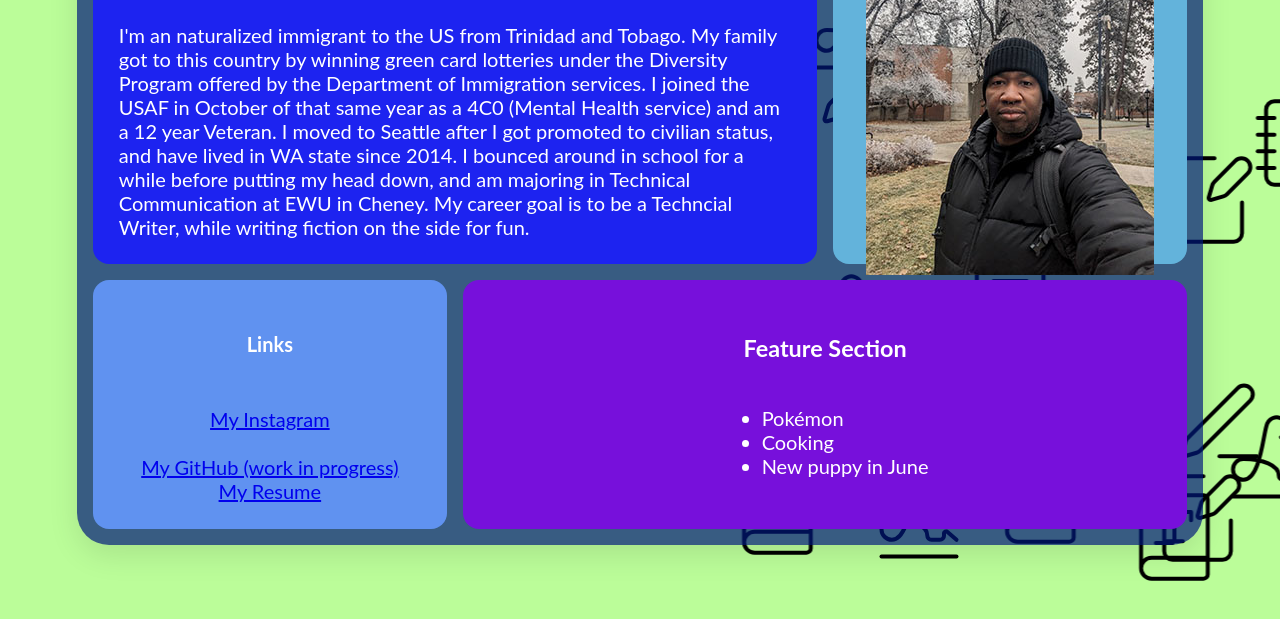
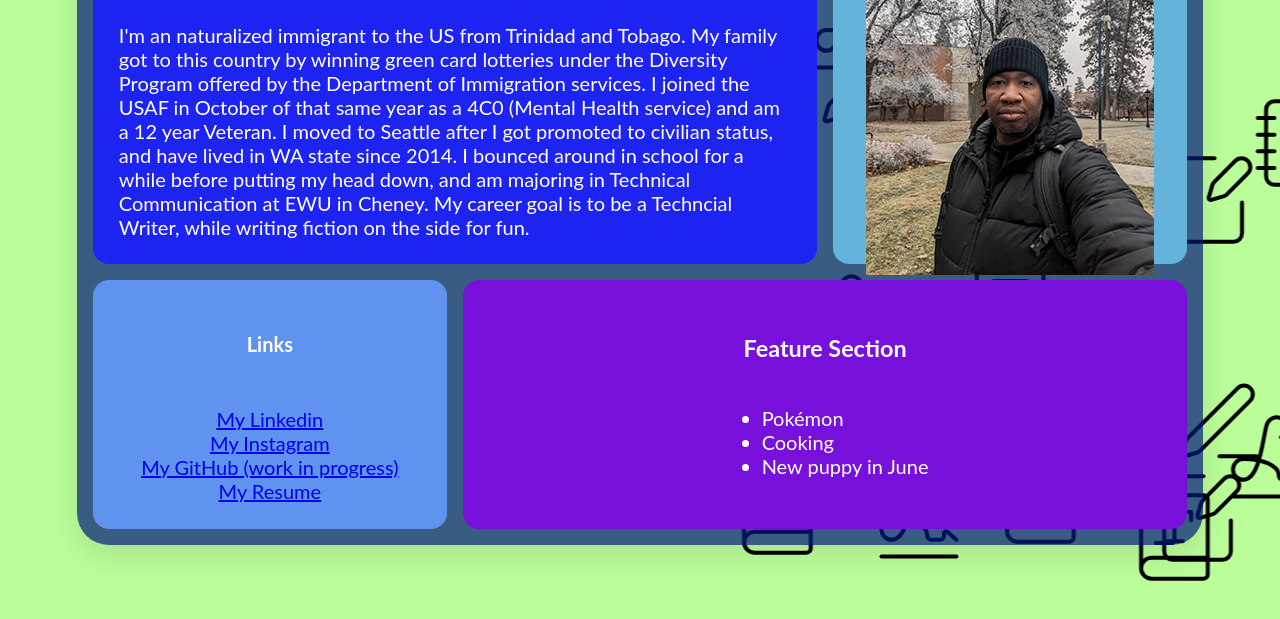
Before and after one commit to gaywrites/gaywrites.github.io, a plain HTML site: page index.html in a window 1280 px wide. Shown: the part 211-830 px from the top of the page. Drawn offline with Linux system fonts and the light colour scheme.

Commit message:
Update index.html

```diff
--- a/index.html
+++ b/index.html
@@ -38,7 +38,8 @@
     <!-- Days Until Graduation -->
     <section class="bento-item">
      <h4>Links</h4><br>
-      <a href="https://www.instagram.com/gaywrites_702/"> My Instagram</a><br>
+      <a href="https://www.linkedin.com/in/andrew-cato-2331712b/"> My Linkedin</a>
+      <a href="https://www.instagram.com/gaywrites_702/"> My Instagram</a>
     <a href="https://github.com/gaywrites"> My GitHub (work in progress) </a>
       <a href="https://ewueagles-my.sharepoint.com/:w:/g/personal/acato_ewu_edu/EdkzGrb4NWBPlGjDPEAvmUEBO0mkPDnkyciuXZTNjisskQ?e=PXBI9R">My Resume</a>
     </section>
```
